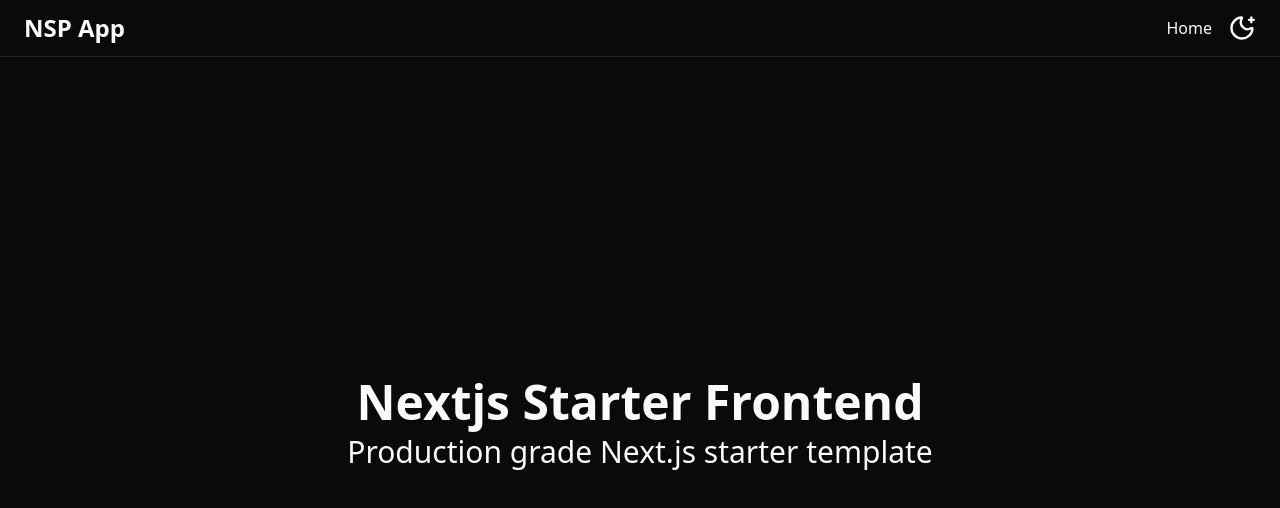
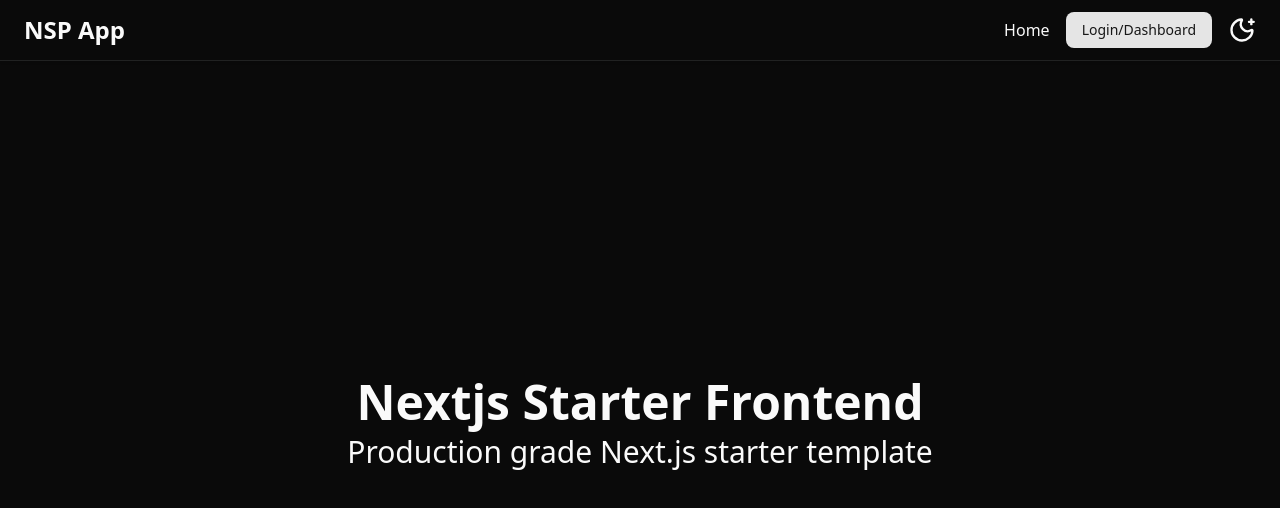
Before and after one commit to gopalghosh-dev/wallpaper-app, a Next.js app: page / in a window 1280 px wide. Shown: the top 508 px of the page. Built offline with nearby package versions, Linux system fonts and the light colour scheme.

Commit message:
Add login and logout buttons to headers
Implemented LoginDashboardButton and LogoutButton components using the shared Button component. Integrated LoginDashboardButton into PublicHeader and LogoutButton into PrivateHeader for improved navigation.

```diff
--- a/src/components/Buttons/LoginDashboardButton.tsx
+++ b/src/components/Buttons/LoginDashboardButton.tsx
@@ -1,5 +1,7 @@
+import { Button } from "../shadcnui/button";
+
 const LoginDashboardButton = () => {
-	return <></>;
+	return <Button>Login/Dashboard</Button>;
 };
 
 export default LoginDashboardButton;
--- a/src/components/Buttons/LogoutButton.tsx
+++ b/src/components/Buttons/LogoutButton.tsx
@@ -1,5 +1,7 @@
+import { Button } from "../shadcnui/button";
+
 const LogoutButton = () => {
-	return <></>;
+	return <Button>Logout</Button>;
 };
 
 export default LogoutButton;
--- a/src/components/Header/PrivateHeader.tsx
+++ b/src/components/Header/PrivateHeader.tsx
@@ -1,4 +1,5 @@
 import Link from "next/link";
+import LogoutButton from "../Buttons/LogoutButton";
 import ThemeToggleButton from "../ThemeToggleButton";
 
 const Header = () => {
@@ -17,6 +18,7 @@
 
 				<nav className="flex items-center gap-4">
 					<Link href={"/"}>Home</Link>
+					<LogoutButton />
 
 					<ThemeToggleButton />
 				</nav>
--- a/src/components/Header/PublicHeader.tsx
+++ b/src/components/Header/PublicHeader.tsx
@@ -1,4 +1,5 @@
 import Link from "next/link";
+import LoginDashboardButton from "../Buttons/LoginDashboardButton";
 import ThemeToggleButton from "../ThemeToggleButton";
 
 const Header = () => {
@@ -18,6 +19,8 @@
 				<nav className="flex items-center gap-4">
 					<Link href={"/"}>Home</Link>
 
+					<LoginDashboardButton />
+
 					<ThemeToggleButton />
 				</nav>
 			</div>
```
